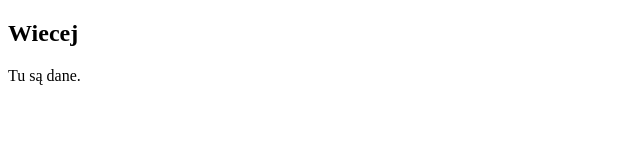
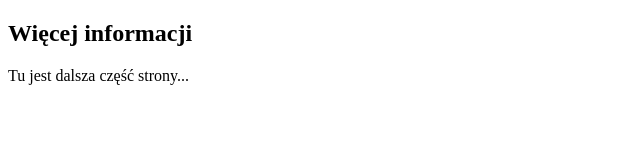
Before and after one commit to kadoes09/moja-strona, a plain HTML site: page about.html in a window 1280 px wide. Shown: the whole page, without its empty margins (0-640 px from the left). Drawn offline with Linux system fonts and the light colour scheme.

Commit message:
Add files via upload

```diff
--- a/about.html
+++ b/about.html
@@ -6,9 +6,9 @@
     <title>Document</title>
 </head>
 <body>
-    <section id="wiecej">
-  <h2>Wiecej</h2>
-  <p>Tu są dane.</p>
+   <section id="wiecej">
+  <h2>Więcej informacji</h2>
+  <p>Tu jest dalsza część strony...</p>
 </section>
 </body>
 </html>
```
Also changed, not shown: index.html (+1 -6 lines).
